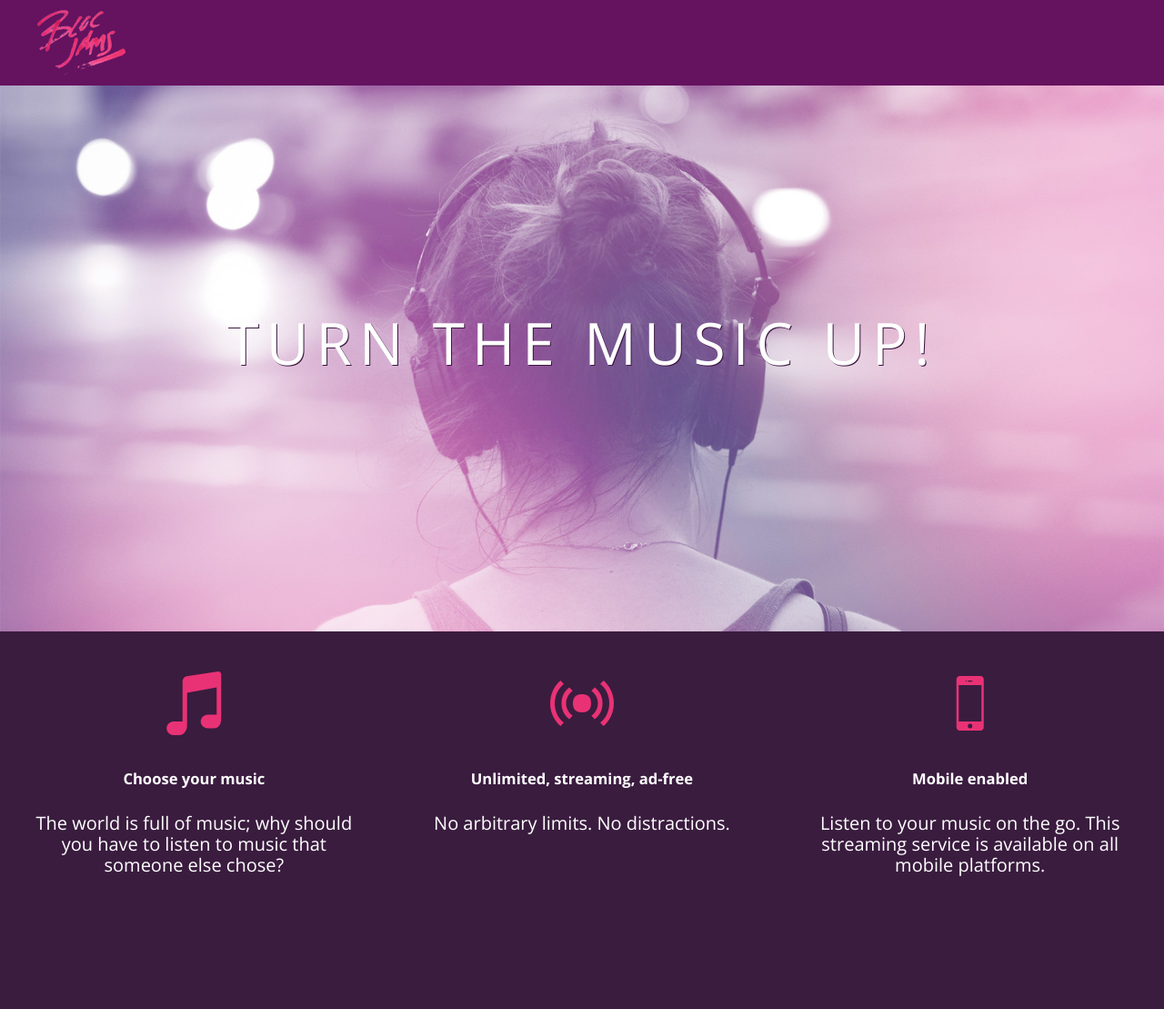
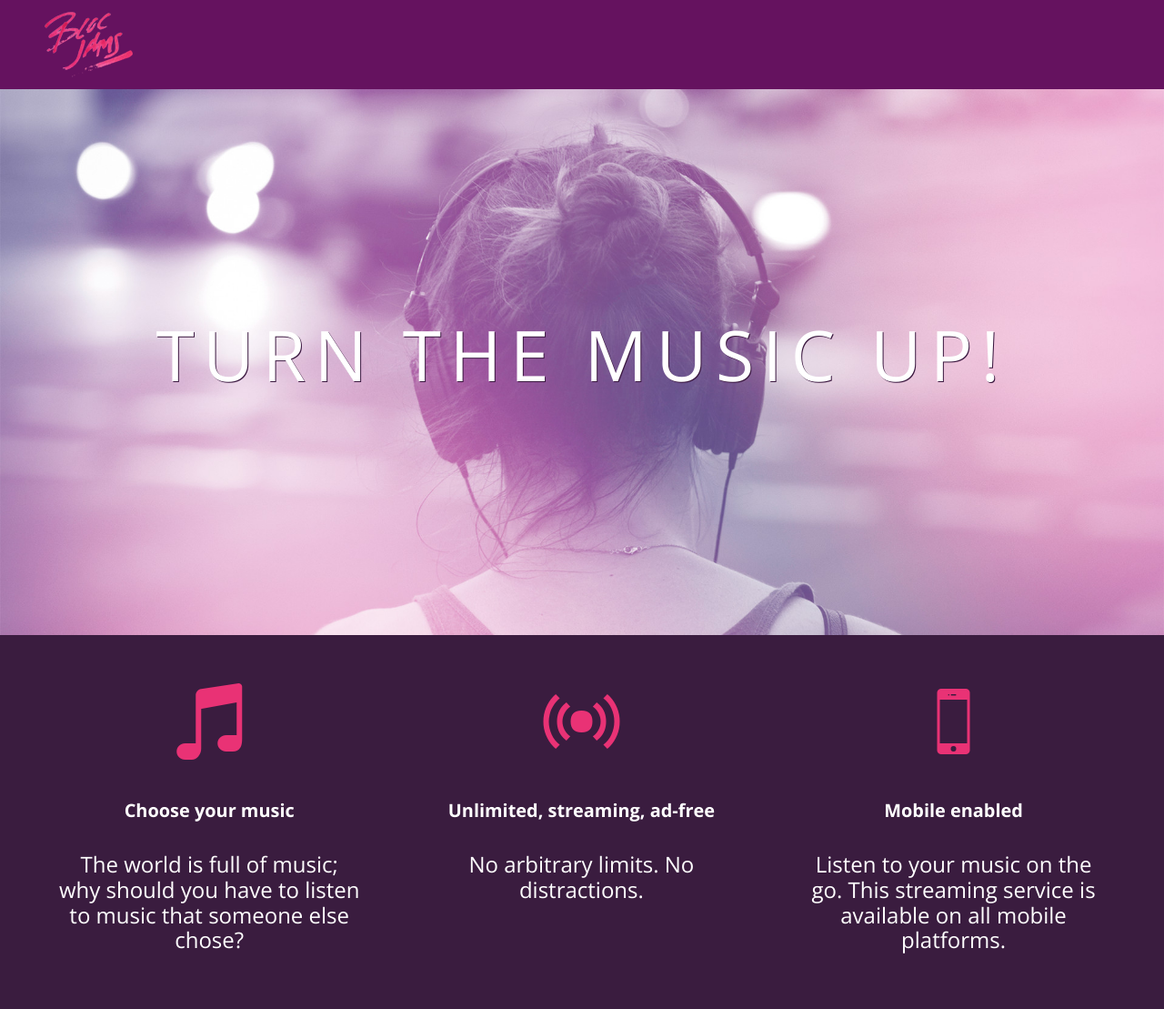
Before and after one commit to froZenBadger/bloc-jams, a plain HTML site: page index.html in a window 1280 px wide. Shown: the whole page at 91% size. Before the commit the page ends 1014 px from the top, so only its background shows below. Drawn offline with nearby package versions, Linux system fonts and the light colour scheme; files that its build step writes are made by us from their sources.

Commit message:
Checkpoint 4 Responsiveness: completed

```diff
--- a/index.html
+++ b/index.html
@@ -2,10 +2,12 @@
 <html>
     <head>
         <title>Bloc Jams</title>
+        <meta name="viewport" content="width=device-width, initial-scale=1">
         <link rel="stylesheet" type="text/css" href="http://fonts.googleapis.com/css?family=Open+Sans:400,800,600,700,300">
         <link rel="stylesheet" type="text/css" href="http://code.ionicframework.com/ionicons/2.0.1/css/ionicons.min.css">
         <link rel="stylesheet" type="text/css" href="styles/normalize.css">
         <link rel="stylesheet" type="text/css" href="styles/main.css">
+        <link rel="stylesheet" type="text/css" href="styles/landing.css">
     </head>
     <body class="landing">
         <nav class="navbar"> <!--nav bar -->
@@ -16,18 +18,18 @@
             <h1 class="hero-title">Turn the music up!</h1>
         </section>
 
-        <section class="selling-points"> <!-- selling points -->
-            <div class="point">
+        <section class="selling-points container"> <!-- selling points -->
+            <div class="point column third">
                 <span class="ion-music-note"></span>
                 <h5 class="point-title">Choose your music</h5>
                 <p class="point-description">The world is full of music;  why should you have to listen to music that someone else chose?</p>
             </div>
-            <div class="point">
+            <div class="point column third">
                 <span class="ion-radio-waves"></span>
                 <h5 class="point-title">Unlimited, streaming, ad-free</h5>
                 <p class="point-description">No arbitrary limits. No distractions.</p>
             </div>
-            <div class="point">
+            <div class="point column third">
                 <span class="ion-iphone"></span>
                 <h5 class="point-title">Mobile enabled</h5>
                 <p class="point-description">Listen to your music on the go. This streaming service is available on all mobile platforms.</p>
--- /dev/null
+++ b/styles/landing.css
@@ -0,0 +1,49 @@
+body.landing {
+    background-color: rgb(58,28,63);
+}
+
+.hero-content {
+    position: relative;
+    min-height: 600px;
+    background-image: url(../assets/images/bloc_jams_bg.jpg);
+    background-repeat: no-repeat;
+    background-position: center center;
+    background-size:  cover;
+}
+
+.hero-content .hero-title {
+    position: absolute;
+    top: 40%;
+    -webkit-transform: translateY(-50%);
+    -moz-transform: translateY(-50%);
+    -ms-transform: translateY(-50%);
+    transform: translateY(-50%);
+    width: 100%;
+    text-align: center;
+    font-size: 4rem;
+    font-weight: 300;
+    text-transform: uppercase;
+    letter-spacing: 0.5rem;
+    text-shadow: 1px 1px 0px rgb(58,23,63);
+}
+
+.selling-points {
+    position: relative;
+}
+
+.point {
+     position: relative;
+     padding: 2rem;
+     text-align: center;
+}
+
+.point ,point-title {
+    font-size: 1.25rem;
+}
+
+.ion-music-note,
+.ion-radio-waves,
+.ion-iphone {
+    color: rgb(233,50,117);
+    font-size: 5rem;
+}
--- a/styles/main.css
+++ b/styles/main.css
@@ -1,3 +1,9 @@
+*, *::before, *::after {
+    -moz-box-sizing: border-box;
+    -webkit-box-sizing: border-box;
+    box-sizing: border-box;
+}
+
 html {
     height: 100%;
     font-size: 100%;
@@ -9,9 +15,6 @@ body {
     min-height: 100%;
 }
 
-body.landing {
-    background-color: rgb(58,28,63);
-}
 
 .navbar {
     padding: 0.5rem;
@@ -23,55 +26,28 @@ body.landing {
     left: 2rem;
 }
 
-.hero-content {
-    position: relative;
-    min-height: 600px;
-    background-image: url(../assets/images/bloc_jams_bg.jpg);
-    background-repeat: no-repeat;
-    background-position: center center;
-    background-size:  cover;
+.container {
+    margin: 0 auto;
+    max-width: 64rem;
 }
 
-.hero-content .hero-title {
-    position: absolute;
-    top: 40%;
-    -webkit-transform: translateY(-50%);
-    -moz-transform: translateY(-50%);
-    -ms-transform: translateY(-50%);
-    transform: translateY(-50%);
-    width: 100%;
-    text-align: center;
-    font-size: 4rem;
-    font-weight: 300;
-    text-transform: uppercase;
-    letter-spacing: 0.5rem;
-    text-shadow: 1px 1px 0px rgb(58,23,63);
+@media (min-width: 640px) {
+    html { font-size: 112%; }
+
+    .column {
+        float: left;
+        padding-left: 1rem;
+        padding-right: 1rem;
+    }
+
+    .column.full { width: 100%;}
+    .column.two-thirds { width: 66.7%;}
+    .column.half { width: 50%;}
+    .column.third { width: 33.3%;}
+    .column.fourth { width: 25%;}
+    .column.flow-opposite { float: right;}
 }
 
-.selling-points {
-    position: relative;
-    display: table;
-    width: 100%;
-    -webkit-box-sizing: border-box;
-    -moz-box-sizing: border-box;
-    box-sizing: border-box;
+@media (min-width: 1024px) {
+    html { font-size: 120%; }
 }
-
-.point {
-     display: table-cell;
-     position: relative;
-     width: 33.3%;
-     padding: 2rem;
-     text-align: center;
-}
-
-.point ,point-title {
-    font-size: 1.25rem;
-}
-
-.ion-music-note,
-.ion-radio-waves,
-.ion-iphone {
-    color: rgb(233,50,117);
-    font-size: 5rem;
-}
```
